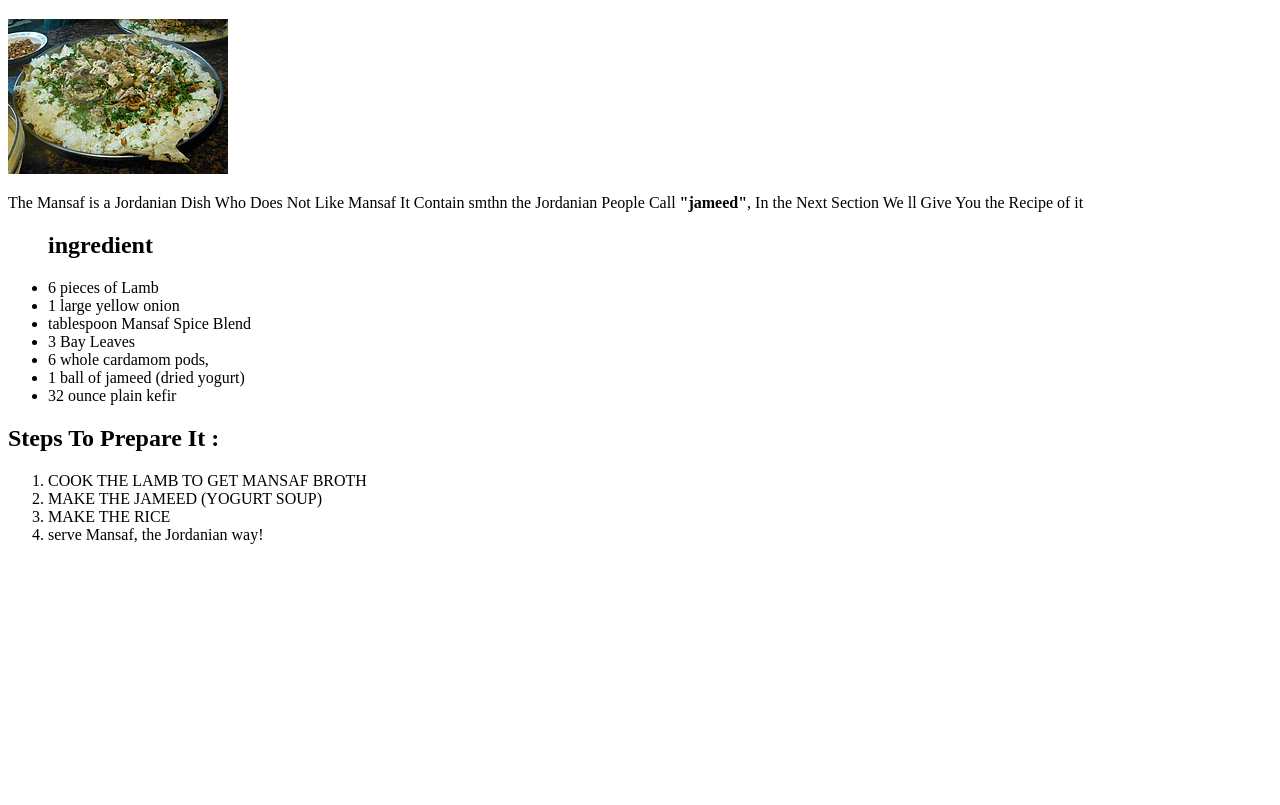
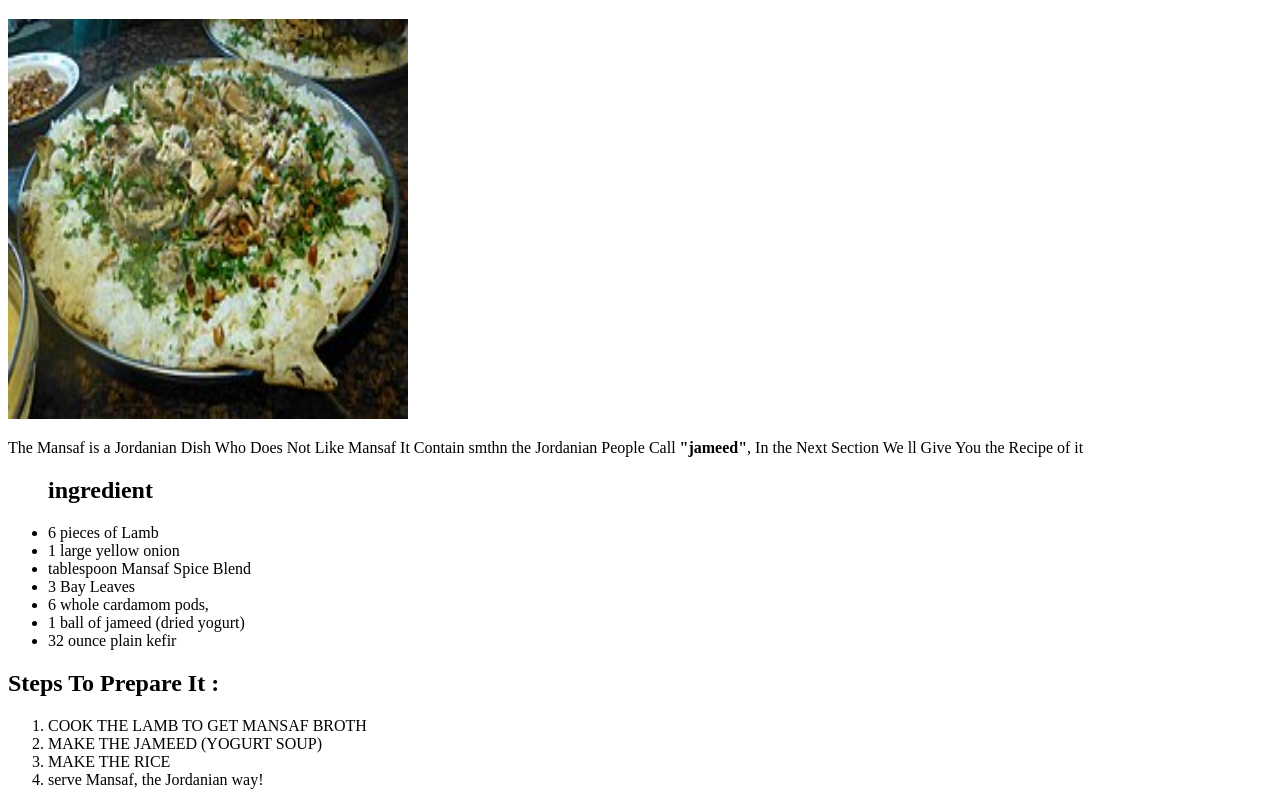
Before and after one commit to ahmadmnazel/odin-recipes, a plain HTML site: page recipes/mansaf.html in a window 1280 px wide. Shown: the part 61-866 px from the top of the page. Before the commit the page ends 800 px from the top, so only its background shows below. Drawn offline with Linux system fonts and the light colour scheme.

Commit message:
Image Resized spell mistake

```diff
--- a/recipes/mansaf.html
+++ b/recipes/mansaf.html
@@ -9,7 +9,7 @@
 
 <body>
     <h1>Mansaf Recipe</h1>
-    <img src="./images/mansaf.jpg" alt="Mansaf Dish">
+    <img src="./images/mansaf.jpg" alt="Mansaf Dish"  height="400" width="400">
     <p>The Mansaf is a Jordanian Dish Who Does Not Like Mansaf It Contain smthn the Jordanian People Call
         <strong>"jameed"</strong>, In the Next Section We ll Give You the Recipe of it </p>
 
```
Also changed, not shown: recipes/Lazania.html (+1 -1 lines).
